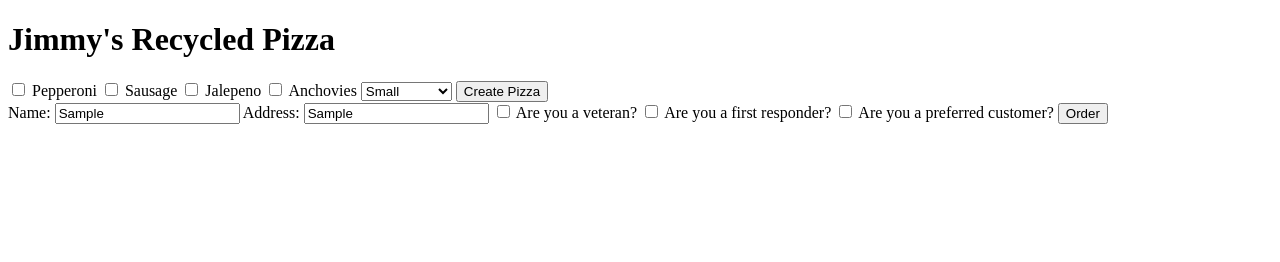
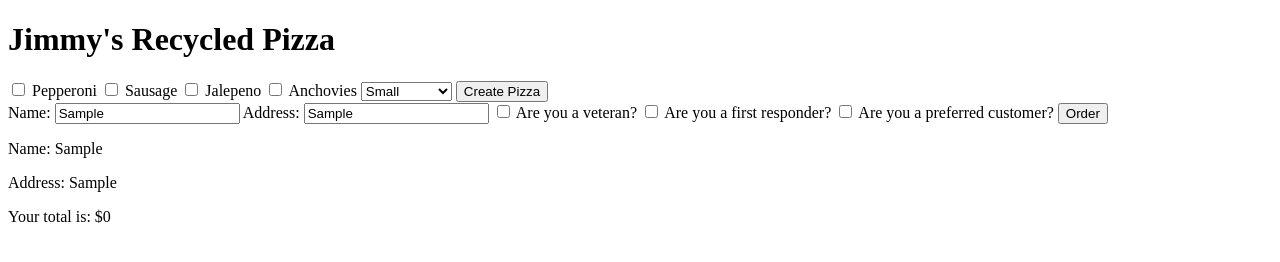
Before and after one commit to Christopher-Quattrocchi/Pizza-place-w4p, a plain HTML site: page index.html in a window 1280 px wide. Both pictures are taken after typing "Sample", "Sample" into the empty fields and a click on the button "Order". Drawn offline with Linux system fonts and the light colour scheme.

Commit message:
showOutput finally works, what a nightmare

```diff
--- a/index.html
+++ b/index.html
@@ -54,6 +54,10 @@
     <button type="submit">Order</button>
   </form>
 
+  <div id="show-output">
+
+  </div>
+
 </body>
 
 </html>
--- a/js/scripts.js
+++ b/js/scripts.js
@@ -50,6 +50,7 @@ UserProfile.prototype.setDiscount = function (veteranStatus, firstResponderStatu
 function Order(userObject, pizzas) {
   this.user = userObject;
   this.pizza = pizzas;
+  orderCost = "";
 }
 
 Order.prototype.setCost = function () {
@@ -73,6 +74,7 @@ Order.prototype.setCost = function () {
   totalCost -= this.pizza.length * discounts || 0;
 
   this.totalCost = totalCost;
+  this.orderCost = totalCost;
   console.log(totalCost);
 
 }
@@ -134,17 +136,18 @@ Order.prototype.showOrder = function () {
 
   let pName = document.createElement("p");
   let pAddress = document.createElement("p");
+  let pCost = document.createElement("p");
 
-  // pName.append("Name: "  +  this.user.name);
-  // pAddress.append("Address: " + this.user.address);
+  pCost.textContent = "Your total is: $" + this.orderCost;
+
+
 
   pName.textContent = "Name: " + this.user.name;
   pAddress.textContent = "Address: " + this.user.address;
 
 
   console.log(pName, pAddress);
-  showOutput.appendChild(pName);
-  showOutput.appendChild(pAddress);
+  showOutput.append(pName, pAddress, pCost);
 
 
 
```
